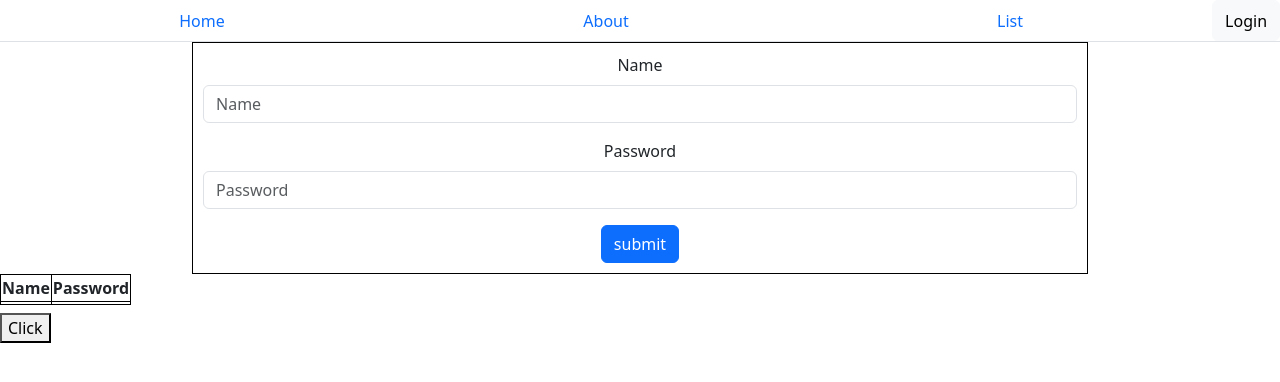
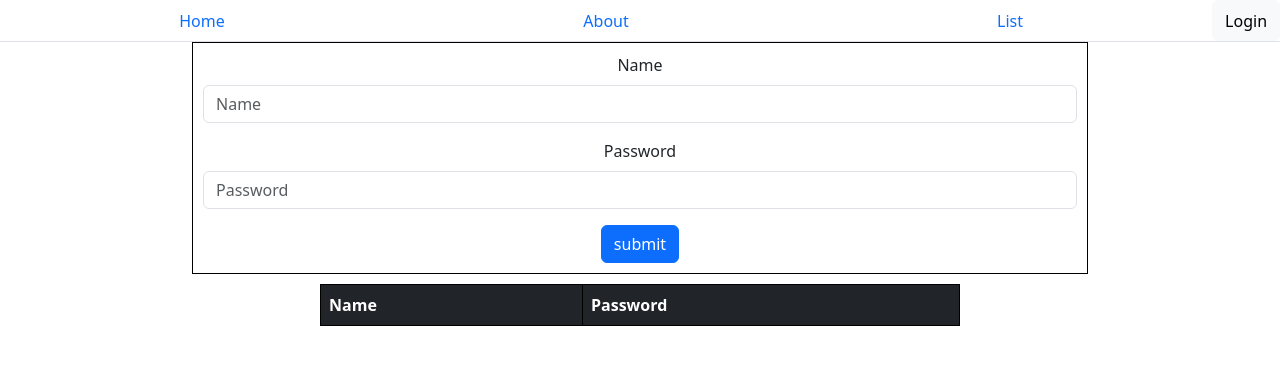
Before and after one commit to alexpandiyan-coder/React-3, a React (Create React App) app: page /Login in a window 1280 px wide. Shown: the top 382 px of the page. Built offline with nearby package versions, Linux system fonts and the light colour scheme.

Commit message:
Modified the table and store the data values

```diff
--- a/package.json
+++ b/package.json
@@ -12,7 +12,7 @@
     "react-dom": "^18.3.1",
     "react-icons": "^5.3.0",
     "react-router-dom": "^6.26.2",
-    "react-scripts": "5.0.1",
+    "react-scripts": "^5.0.1",
     "web-vitals": "^2.1.4"
   },
   "scripts": {
--- a/src/Components/Login.js
+++ b/src/Components/Login.js
@@ -1,42 +1,49 @@
+import React, { useRef, useState } from "react";
+import Form from "react-bootstrap/Form";
+import Button from "react-bootstrap/Button";
+import "./login.css";
+import UserTable from "./UserTable";
 
 
-import React, { useRef, useState } from "react";
-import Form from 'react-bootstrap/Form';
-import Button from 'react-bootstrap/Button';
-import "./login.css"
-import UserTable from "./UserTable";
 function Login() {
+  const [user, setUser] = useState([]);
+
+  const RefName = useRef();
+  const RefPassword = useRef();
 
 
-      const [user,setUser]=useState({name:null,password:null})
+  function submit(e) {
+    e.preventDefault();
 
+    const newUser = {
+      Name: RefName.current.value,
+      password: RefPassword.current.value,
+    };
 
-          const RefName  =useRef(null)
-          const RefPassword  =useRef(null)
-
-
-
-
- function submit(){
-    setUser({name:RefName.current.value,password:RefPassword.current.value})
+    setUser([...user, newUser]);
   }
   return (
     <section>
-    <Form >
-    <Form.Group className="mb-3"  controlId="formGroupEmail">
+      <Form>
+        <Form.Group className="mb-3" controlId="formGroupEmail">
           <Form.Label>Name</Form.Label>
           <Form.Control type="email" placeholder="Name" ref={RefName} />
         </Form.Group>
         <Form.Group className="mb-3 " controlId="formGroupPassword">
           <Form.Label>Password</Form.Label>
-      <Form.Control type="password" placeholder="Password" ref={RefPassword } />
+          <Form.Control
+            type="password"
+            placeholder="Password"
+            ref={RefPassword}
+          />
         </Form.Group>
-    <Button variant="primary" onClick={submit} >
+        <Button variant="primary" onClick={submit}>
           submit
         </Button>
       </Form>
-  <main>
-    <UserTable tableData={user}/>
+
+      <main style={{marginTop:10}}>
+        <UserTable tableData={user} />
       </main>
     </section>
   );
--- a/src/Components/UserTable.js
+++ b/src/Components/UserTable.js
@@ -1,36 +1,31 @@
 
-
-
-import React, { useRef, useState } from 'react'
+import Table from 'react-bootstrap/Table';
 
 function UserTable({tableData}) {
 
-     const [data,setdata]= useState()
-
-         const RefValue  =useRef()
-
-
-         console.log("useREf")
-
   return (
-    <section>
-     <table>
+    <Table striped bordered hover variant="dark" className='w-50 m-auto'>
+      <thead>
         <tr>
           <th>Name</th>
           <th>Password</th>
         </tr>
-
+      </thead>
+      <tbody>
+       {
+    tableData.map((item)=>{
+      return(<>
       <tr>
-                <td>{tableData.name}</td>
-                <td>{tableData.password}</td>
+        <td>{item.Name}</td>
+        <td>{item.password}</td>
       </tr>
 
+      </>)
+    })
+   }
+      </tbody>
+    </Table>
 
-     </table>
-
- <h1 ref={RefValue}>{tableData.name}</h1>
-<button onClick={()=>{RefValue.current.style.color="green"}}>Click</button>
-   </section>
   )
 }
 
```
Also changed, not shown: 1 other file (tests, documents, lock files or other folders). Lines whose indentation alone changed are shown as unchanged.
